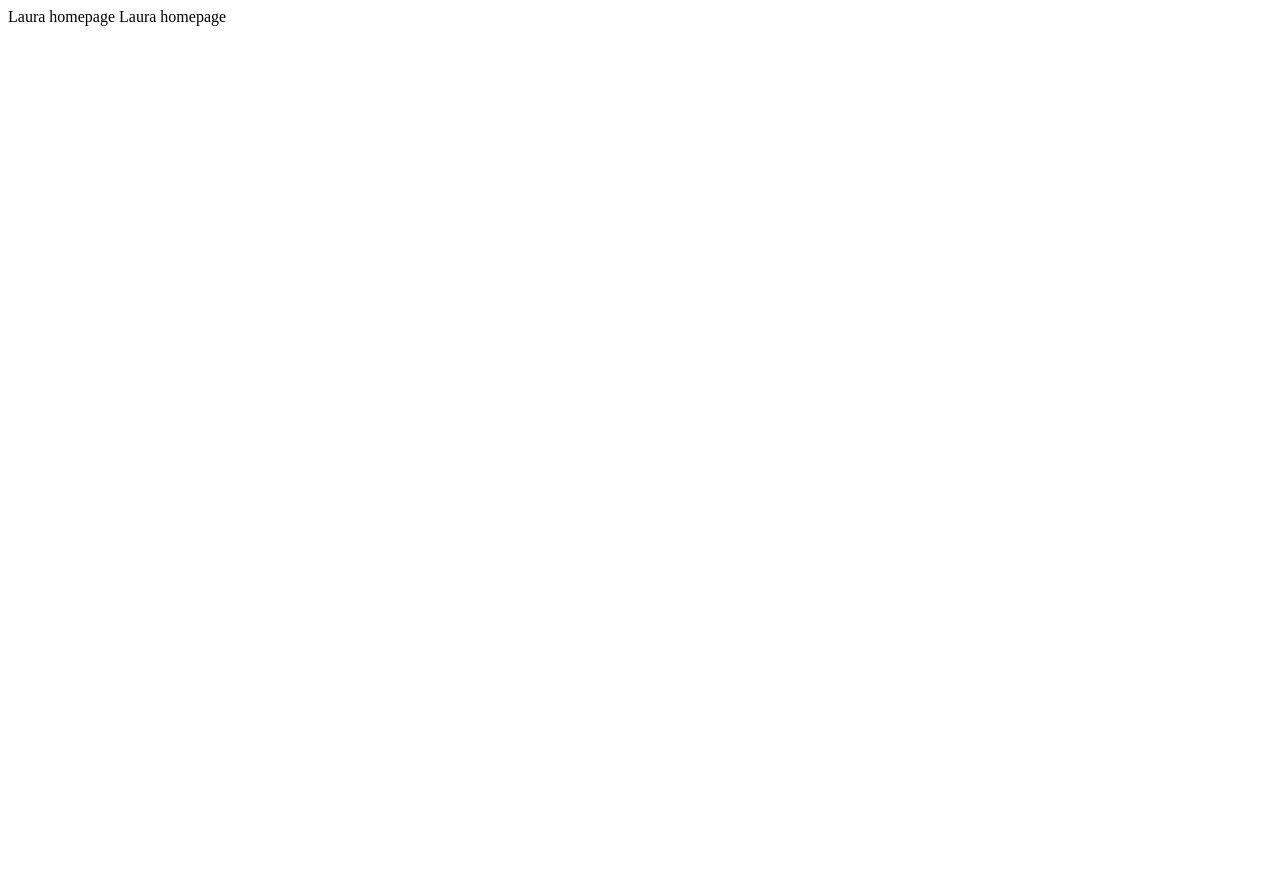
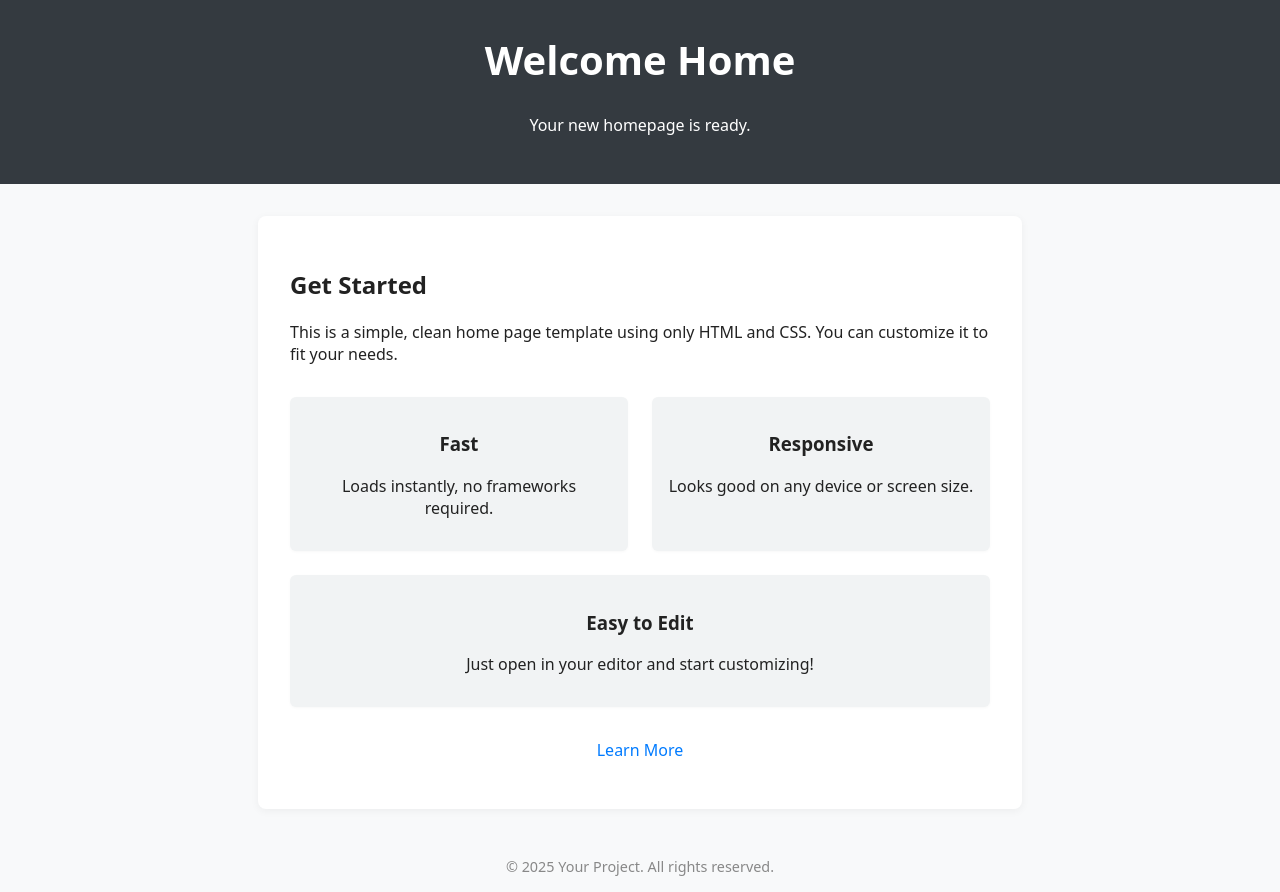
Before and after one commit to lauralanwu/lauralanwu.github.io, a plain HTML site: page index.html in a window 1280 px wide. Before the commit the page ends 800 px from the top, so only its background shows below. Drawn offline with Linux system fonts and the light colour scheme.

Commit message:
Update index.html

```diff
--- a/index.html
+++ b/index.html
@@ -1,6 +1,90 @@
-<html>
-  <head>Laura homepage</head>
-  <body>
-    Laura homepage
-  </body>
+<!DOCTYPE html>
+<html lang="en">
+<head>
+  <meta charset="UTF-8">
+  <meta name="viewport" content="width=device-width,initial-scale=1.0">
+  <title>Welcome to Your Home Page</title>
+  <style>
+    body {
+      margin: 0;
+      padding: 0;
+      font-family: system-ui, Arial, sans-serif;
+      background: #f8f9fa;
+      color: #222;
+    }
+    header {
+      background: #343a40;
+      color: #fff;
+      padding: 2rem 1rem;
+      text-align: center;
+    }
+    main {
+      max-width: 700px;
+      margin: 2rem auto;
+      background: #fff;
+      border-radius: 8px;
+      box-shadow: 0 2px 8px rgba(0,0,0,0.05);
+      padding: 2rem;
+    }
+    h1 {
+      margin-top: 0;
+      font-size: 2.5rem;
+    }
+    .features {
+      display: flex;
+      flex-wrap: wrap;
+      gap: 1.5rem;
+      margin: 2rem 0;
+    }
+    .feature {
+      flex: 1 1 200px;
+      background: #f1f3f4;
+      border-radius: 6px;
+      padding: 1rem;
+      text-align: center;
+      box-shadow: 0 1px 3px rgba(0,0,0,0.03);
+    }
+    footer {
+      text-align: center;
+      padding: 1rem;
+      color: #888;
+      font-size: 0.9rem;
+    }
+    @media (max-width: 600px) {
+      .features {
+        flex-direction: column;
+      }
+    }
+  </style>
+</head>
+<body>
+  <header>
+    <h1>Welcome Home</h1>
+    <p>Your new homepage is ready.</p>
+  </header>
+  <main>
+    <h2>Get Started</h2>
+    <p>This is a simple, clean home page template using only HTML and CSS. You can customize it to fit your needs.</p>
+    <div class="features">
+      <div class="feature">
+        <h3>Fast</h3>
+        <p>Loads instantly, no frameworks required.</p>
+      </div>
+      <div class="feature">
+        <h3>Responsive</h3>
+        <p>Looks good on any device or screen size.</p>
+      </div>
+      <div class="feature">
+        <h3>Easy to Edit</h3>
+        <p>Just open in your editor and start customizing!</p>
+      </div>
+    </div>
+    <p style="text-align:center;">
+      <a href="#" style="color:#007bff;text-decoration:none;">Learn More</a>
+    </p>
+  </main>
+  <footer>
+    &copy; 2025 Your Project. All rights reserved.
+  </footer>
+</body>
 </html>
```
